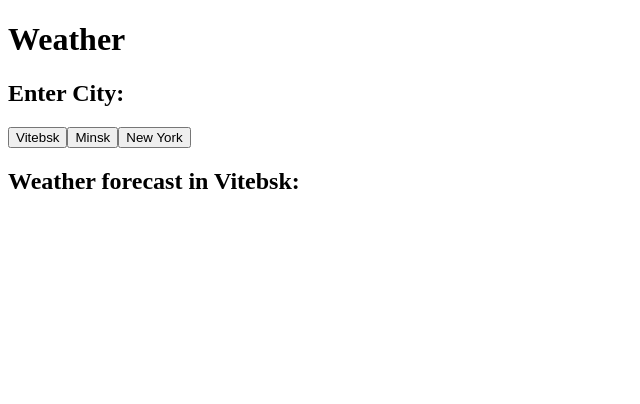
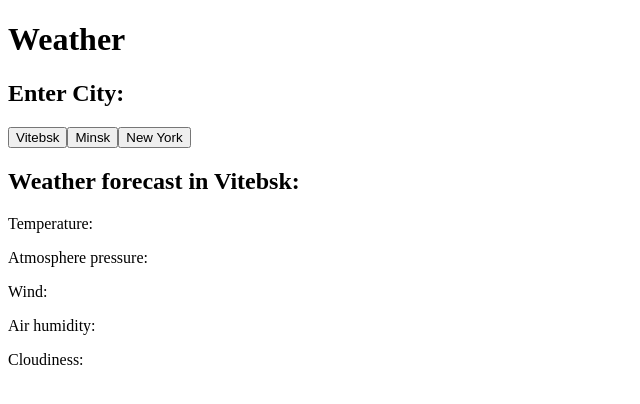
Before and after one commit to nkeyy0/WeatherForecastApp, a React (Create React App) app: page / in a window 1280 px wide. Both pictures are taken after a click on the button "Vitebsk". Shown: the top 404 px of the page, without its empty margins (0-640 px from the left). Built offline with nearby package versions, Linux system fonts and the light colour scheme.

Commit message:
add weather indicators

```diff
--- a/src/components/WeatherInfo.js
+++ b/src/components/WeatherInfo.js
@@ -5,6 +5,11 @@ class WeatherInfo extends React.Component {
     return(
         <div>
         <h2>Weather forecast in {this.props.enterCity}:</h2>
+        <p>Temperature:</p>
+        <p>Atmosphere pressure:</p>
+        <p>Wind:</p>
+        <p>Air humidity:</p>
+        <p>Cloudiness:</p>
         </div>
         )}
 }
```
